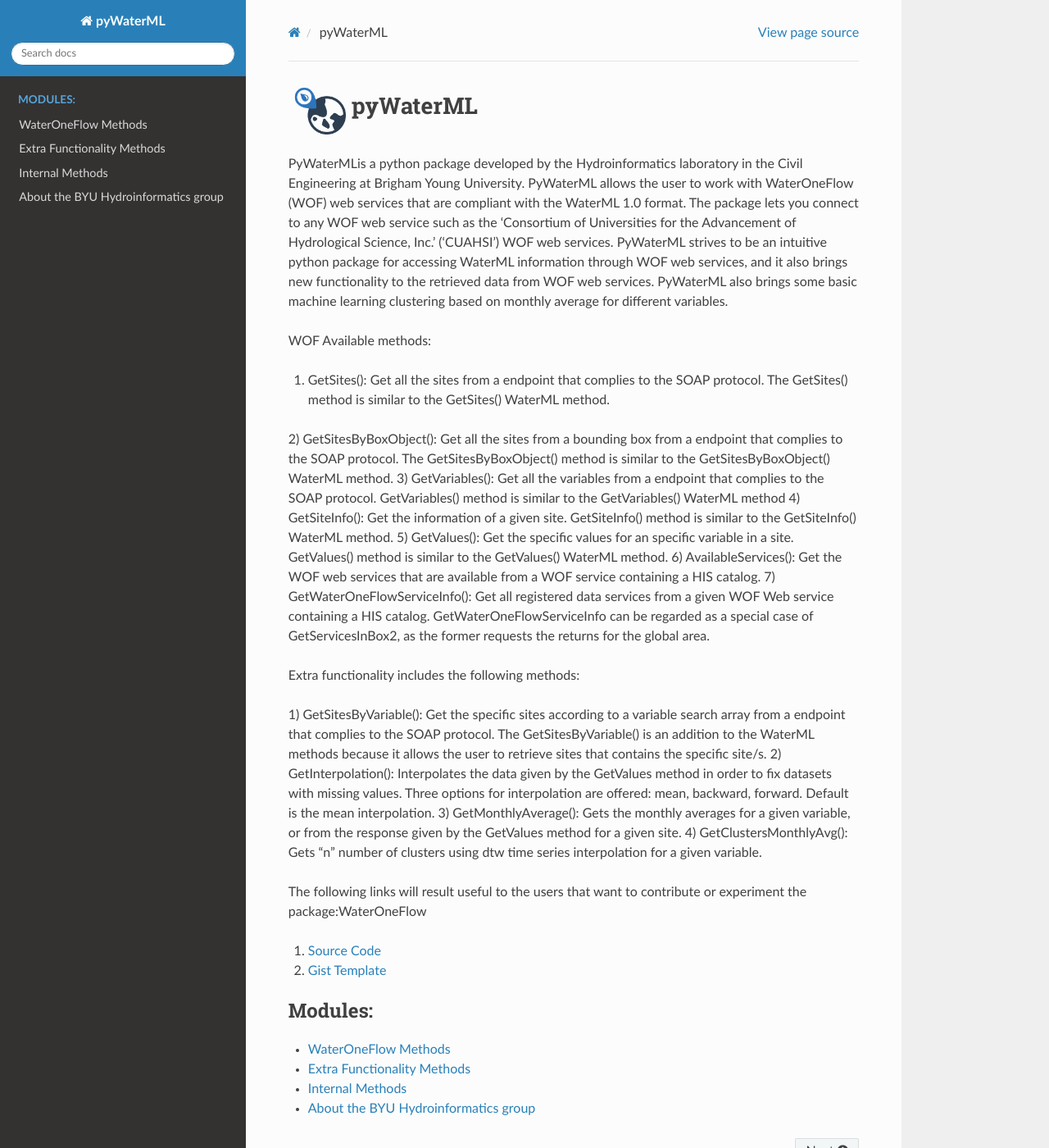
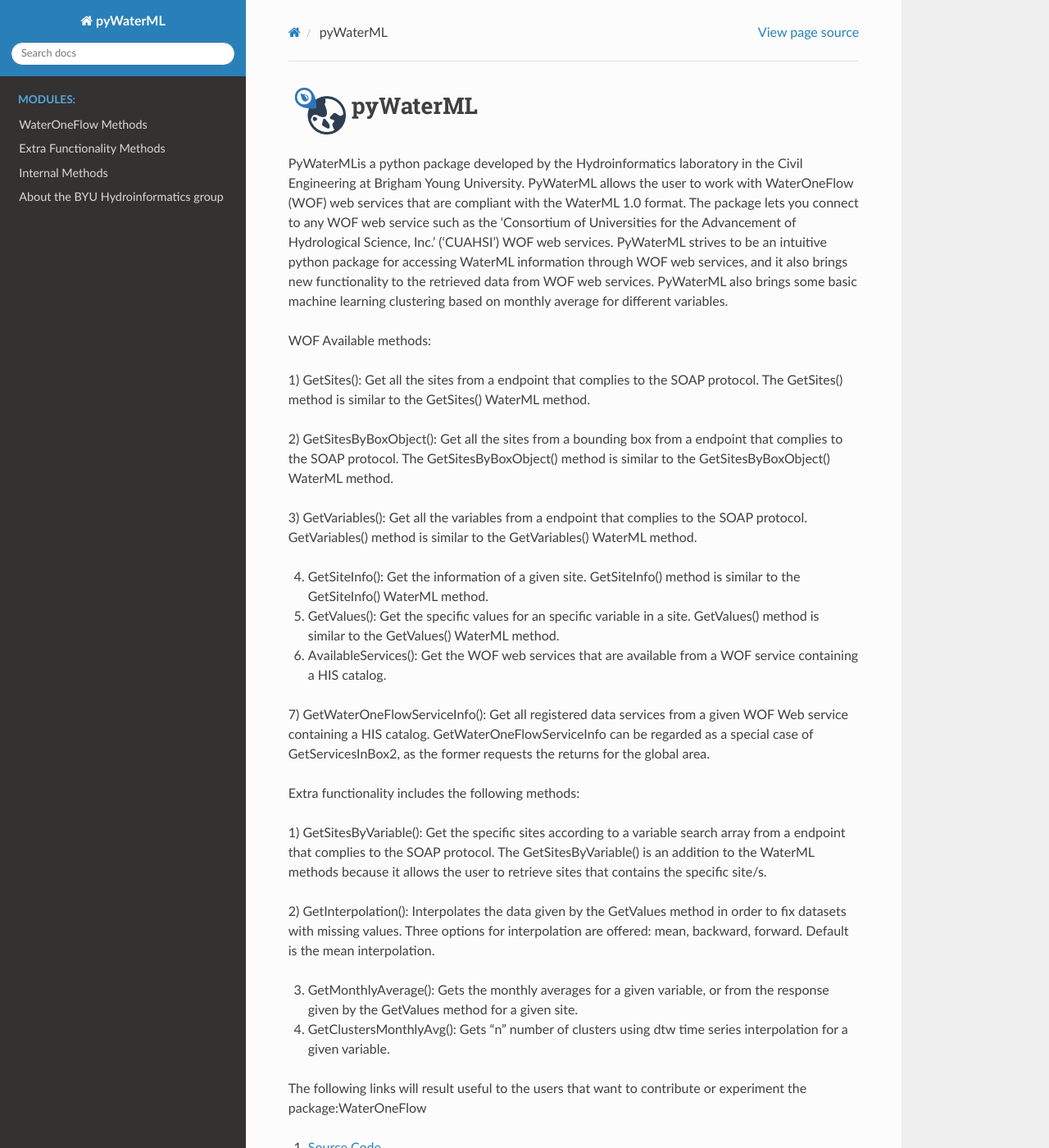
Before and after one commit to BYU-Hydroinformatics/pywaterml, a Sphinx documentation site: the page built from docs/index.rst, in a window 1280 px wide and 1400 px high. Shown: the whole window at 82% size. Built offline with Sphinx 7.4.7 and the Read the Docs theme 2.0.0, drawn with Linux system fonts in a browser that asks for light colours.

```diff
--- a/docs/index.rst
+++ b/docs/index.rst
@@ -19,14 +19,21 @@ PyWaterML also brings some basic machine learning clustering based on monthly av
 
 WOF Available methods:
 
-1) GetSites(): Get all the sites from a endpoint that complies to the SOAP protocol. The GetSites() method is similar to the GetSites() WaterML method.
+1) GetSites(): Get all the sites from a endpoint that complies to the SOAP protocol.
+The GetSites() method is similar to the GetSites() WaterML method.
+
 2) GetSitesByBoxObject(): Get all the sites from a bounding box from a endpoint that complies to the SOAP protocol.
 The GetSitesByBoxObject() method is similar to the GetSitesByBoxObject() WaterML method.
+
 3) GetVariables(): Get all the variables from a endpoint that complies to the SOAP protocol.
-GetVariables() method is similar to the GetVariables() WaterML method
+GetVariables() method is similar to the GetVariables() WaterML method.
+
 4) GetSiteInfo(): Get the information of a given site. GetSiteInfo() method is similar to the GetSiteInfo() WaterML method.
+
 5) GetValues(): Get the specific values for an specific variable in a site. GetValues() method is similar to the GetValues() WaterML method.
+
 6) AvailableServices(): Get the WOF web services that are available from a WOF service containing a HIS catalog.
+
 7) GetWaterOneFlowServiceInfo(): Get all registered data services from a given WOF Web service containing a HIS catalog.
 GetWaterOneFlowServiceInfo can be regarded as a special case of GetServicesInBox2, as the former requests the returns for the global area.
 
@@ -34,9 +41,12 @@ Extra functionality includes the following methods:
 
 1) GetSitesByVariable(): Get the specific sites according to a variable search array from a endpoint that complies to the SOAP protocol.
 The GetSitesByVariable() is an addition to the WaterML methods because it allows the user to retrieve sites that contains the specific site/s.
+
 2) GetInterpolation(): Interpolates the data given by the GetValues method in order to fix datasets with missing values.
 Three options for interpolation are offered: mean, backward, forward. Default is the mean interpolation.
+
 3) GetMonthlyAverage(): Gets the monthly averages for a given variable, or from the response given by the GetValues method for a given site.
+
 4) GetClustersMonthlyAvg(): Gets "n" number of clusters using dtw time series interpolation for a given variable.
 
 
```
